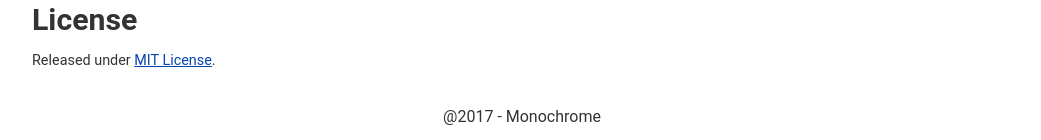
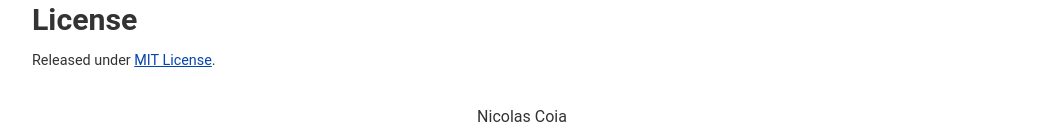
Before and after one commit to dyutibarma/monochrome, a Jekyll site: the page built from README.md, in a window 1280 px wide and 900 px high, scrolled down 2902 px. Shown: the part 757-897 px from the top of the window, without its empty margins (118-1159 px from the left). Built offline with Jekyll 4.4.1, drawn with Linux system fonts in a browser that asks for light colours; our own code applies the rules of GitHub Pages for plain Markdown files.

Commit message:
Update footer.html

```diff
--- a/_includes/footer.html
+++ b/_includes/footer.html
@@ -1 +1 @@
-<footer><span>@2017 - Monochrome</span></footer>
+<footer><span>Nicolas Coia</span></footer>
```
